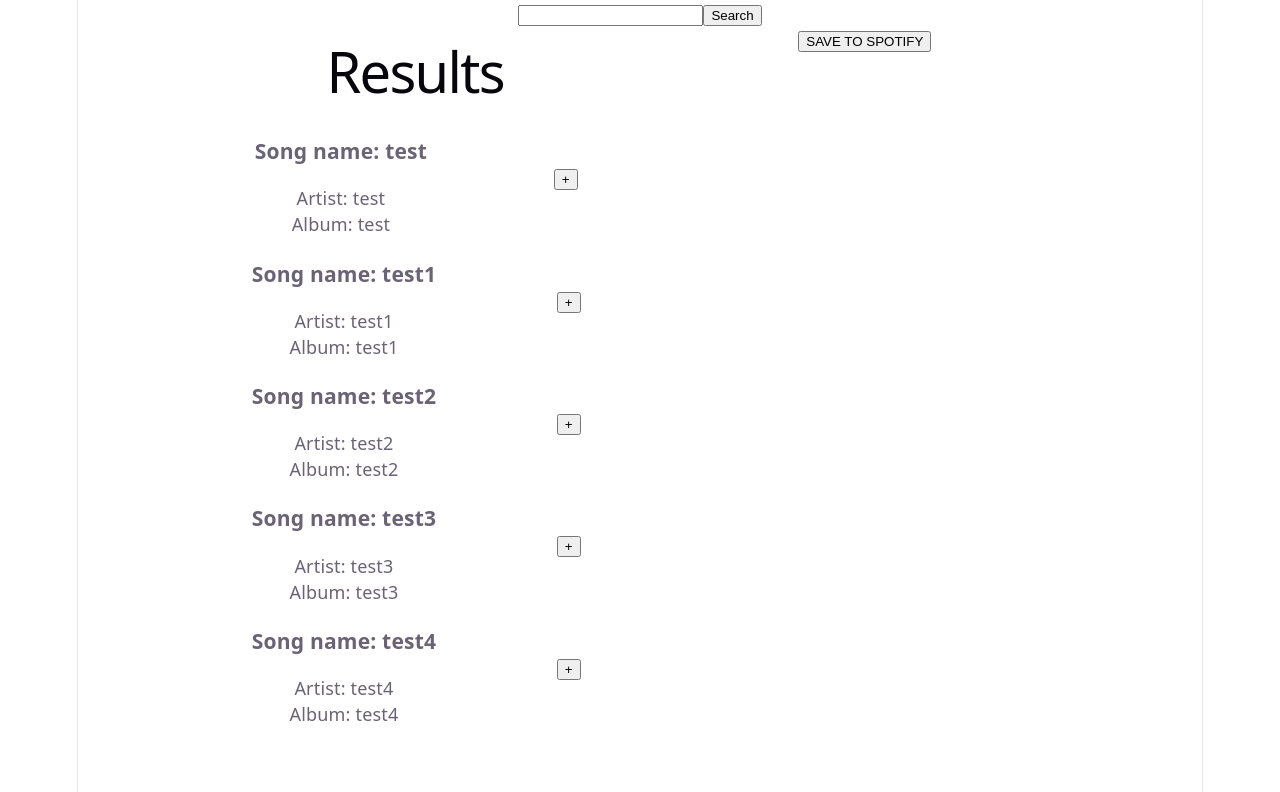
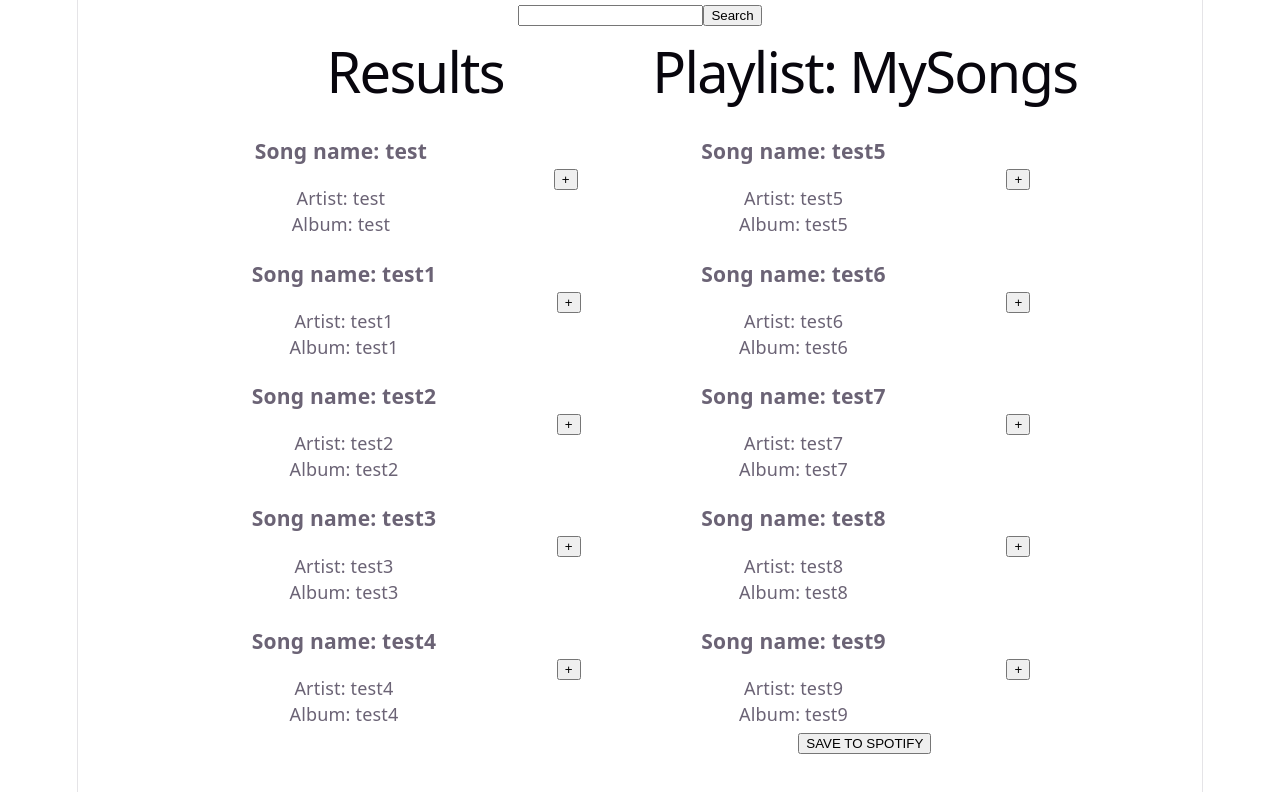
Before and after one commit to DenissSablinskis/Jamming, a React (Vite) app: page / in a window 1280 px wide. Shown: the top 792 px of the page. Built offline with nearby package versions, Linux system fonts and the light colour scheme.

Commit message:
feat: implement playlist

```diff
--- a/src/App/App.jsx
+++ b/src/App/App.jsx
@@ -37,13 +37,46 @@ function App() {
             id: 4
         }
     ]
+    const playlistName = 'MySongs';
+    const playlistTracks = [
+           {
+            name: "test5",
+            artist: "test5",
+            album: "test5",
+            id: 5
+        },
+        {
+            name: "test6",
+            artist: "test6",
+            album: "test6",
+            id: 6
+        },
+        {
+            name: "test7",
+            artist: "test7",
+            album: "test7",
+            id: 7
+        },
+        {
+            name: "test8",
+            artist: "test8",
+            album: "test8",
+            id: 8
+        },
+            {
+            name: "test9",
+            artist: "test9",
+            album: "test9",
+            id: 9
+        }
+    ]
 
     return (
         <>
         <SearchBar />
         <div className={styles.songs}>
             <SearchResults tracks={tracks}/>
-            <Playlist />
+            <Playlist name={playlistName} tracks={playlistTracks}/>
         </div>
         </>
     )
--- a/src/Playlist/Playlist.jsx
+++ b/src/Playlist/Playlist.jsx
@@ -1,10 +1,11 @@
 import Tracklist from "../Tracklist/Tracklist";
 import styles from './Playlist.module.css';
 
-function Playlist() {
+function Playlist({name, tracks}) {
     return (
         <div className={styles.songs}>
-
+            <h1>Playlist: {name}</h1>
+            <Tracklist tracks={tracks} />
             <button>SAVE TO SPOTIFY</button>
         </div>
     )
```
